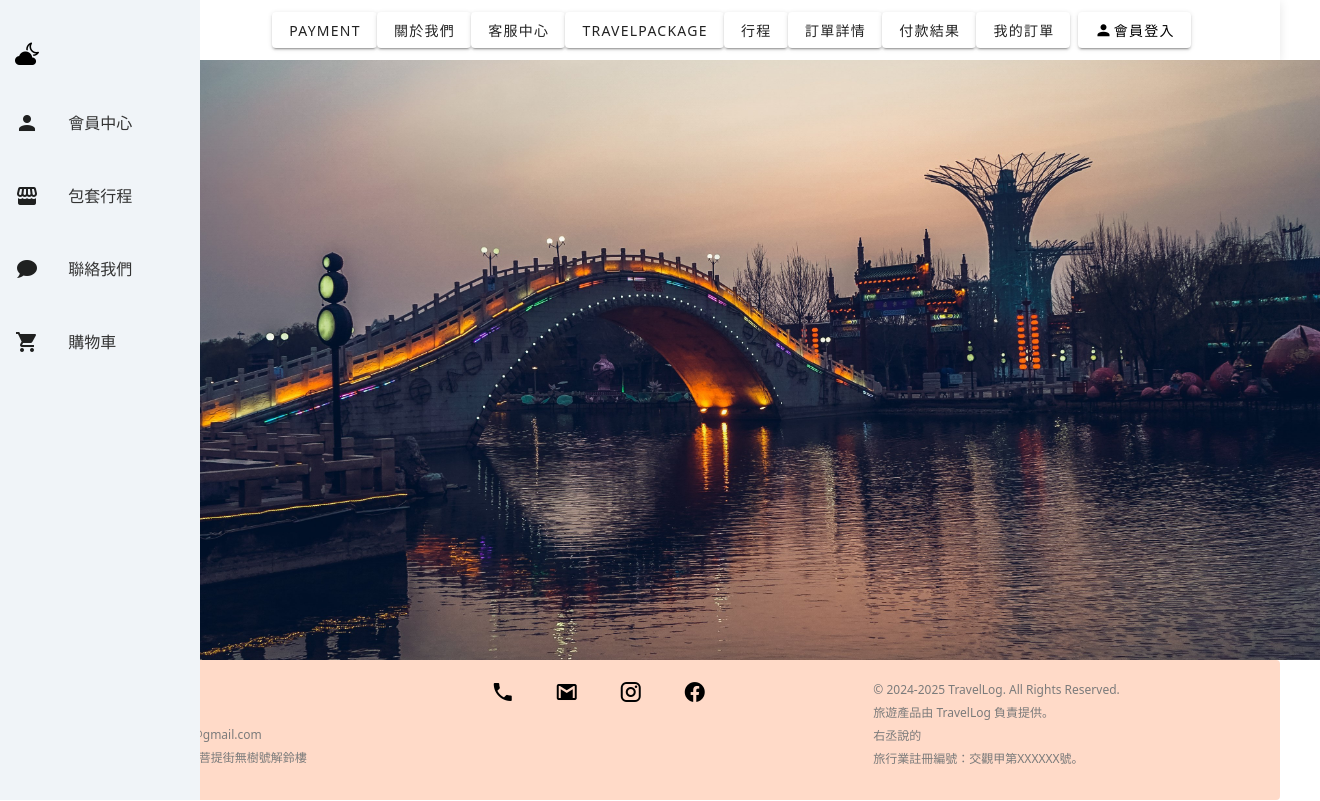
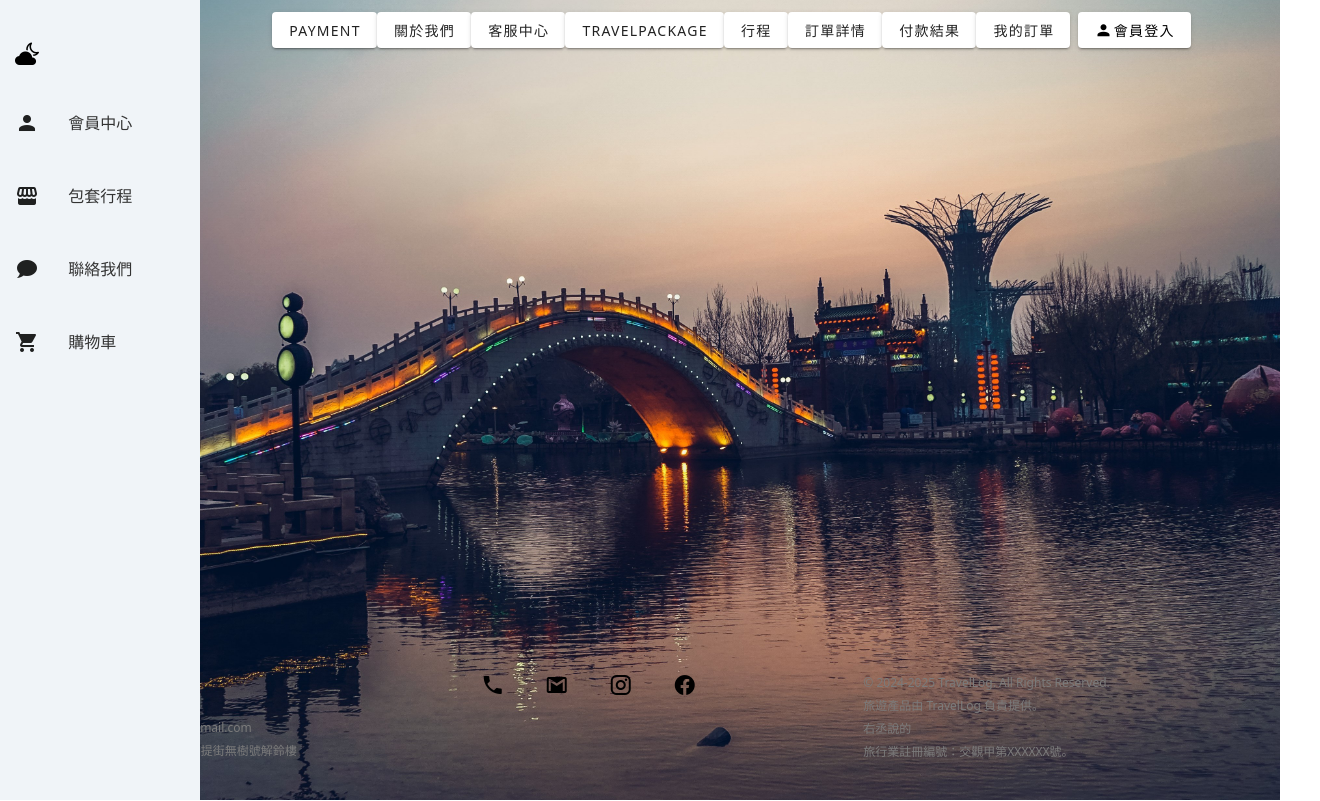
Before and after one commit to theoch3n/TravelLog-Vue, a Vue app: page / in a window 1280 px wide. Shown: the whole page, 1320 px wide, since content can reach past the window. Built offline with nearby package versions, Linux system fonts and the light colour scheme.

Commit message:
[style] 修改首頁樣式

```diff
--- a/src/components/CarouselsCycle.vue
+++ b/src/components/CarouselsCycle.vue
@@ -19,7 +19,7 @@ const banners = ref([
 
 <template>
     <div class="carousel-container">
-        <v-carousel hide-delimiters :show-arrows="false" height="600" cycle hide-delimiter-background
+        <v-carousel hide-delimiters :show-arrows="false" height="100vh" cycle hide-delimiter-background
             class="full-width-carousel">
             <v-carousel-item v-for="(banner, i) in banners" :key="i">
                 <v-img :src="banner.src" :alt="banner.alt" cover height="100%" class="banner-image" />
@@ -31,13 +31,16 @@ const banners = ref([
 <style scoped>
 .carousel-container {
     width: 100vw;
-    margin-left: calc(-50vw + 50%);
-    margin-right: calc(-50vw + 50%);
-    position: relative;
+    height: 100vh;
+    position: fixed;
+    top: 0;
+    left: 0;
+    z-index: -1;
 }
 
 .full-width-carousel {
     width: 100%;
+    height: 100%;
 }
 
 .banner-image {
--- a/src/components/Footer.vue
+++ b/src/components/Footer.vue
@@ -22,7 +22,7 @@ const icons = reactive([
 </script>
 
 <template>
-    <v-footer rounded>
+    <!-- <v-footer rounded> -->
         <v-container fluid class="pa-2">
             <v-row>
                 <v-col cols="12" lg="4" class="footer-text mb-3">
@@ -45,7 +45,7 @@ const icons = reactive([
                 </v-col>
             </v-row>
         </v-container>
-    </v-footer>
+    <!-- </v-footer> -->
 </template>
 
 <style scoped>
--- a/src/layouts/Default.vue
+++ b/src/layouts/Default.vue
@@ -30,16 +30,15 @@ import PageTop from "../components/PageTop.vue";
             - v-slot="{ Component }" 接收當前路由對應的元件
             - 使用動態元件渲染路由內容
         -->
-                <router-view v-slot="{ Component }">
+                <router-view v-slot="{ Component }" class="router-view-container">
                     <component :is="Component" />
                 </router-view>
             </v-main>
             <!-- Page-Top -->
             <PageTop />
         </main>
-
-
-        <footer> <!-- 頁尾區域 -->
+        <!-- 頁尾 -->
+        <footer>
             <Footer />
         </footer>
 
@@ -53,54 +52,62 @@ import PageTop from "../components/PageTop.vue";
 <style scoped>
 nav {
     padding-left: 200px;
-    /* 讓內部內容向右偏移 */
     display: flex;
     align-items: center;
-    /* 垂直置中 */
     height: 60px;
-    /* 高度設定 */
-    background-color: white;
-    /* 背景色 */
+    background-color: transparent;
     width: 100%;
-    /* 讓 nav 佔滿整個寬度 */
-    box-shadow: 0 2px 10px rgba(0, 0, 0, 0.1);
-    /* 陰影美化 */
+    box-shadow: none;
+    position: relative;
+    z-index: 10;
 }
 
 
 /* 調整主內容區域 */
 main {
     margin-left: 20px;
-    /* 確保內容不被側邊欄擋住 */
     flex: 1;
     display: flex;
     flex-direction: column;
-    background-color: white;
+    background-color: transparent;
+    position: relative;
+    z-index: 5;
 }
+
 
 Footer {
     margin-left: 20px;
-    /* 確保內容不被側邊欄擋住 */
+    flex: none;
+    display: flex;
+    flex-direction: column;
+    background-color: transparent !important;
+    padding: 10px 0;
+    min-height: 60px;
+    position: relative;
+    z-index: 10;
+}
+
+.content {
     flex: 1;
     display: flex;
     flex-direction: column;
-    background-color: white;
+    background-color: transparent;
+    position: relative;
 }
 
-.content {
-    /* 讓主要內容區域佔據剩餘空間 */
+.router-view-container {
     flex: 1;
     display: flex;
     flex-direction: column;
-    /* flex-shrink: 0; */
-    background-color: white;
+    width: 100%;
+    height: 100%;
 }
 
 /* 確保 <v-app> 佔滿視窗高度 */
 .v-app {
     display: flex;
     flex-direction: column;
-    /* 確保應用高度至少等於視窗高度 */
     min-height: 100vh;
+    background-color: transparent;
 }
 </style>
--- a/src/pages/Home.vue
+++ b/src/pages/Home.vue
@@ -4,7 +4,6 @@ import icon from "@/components/Icon.vue";
 
 </script>
 <template>
-
   <div class="wrap">
     <div class="item">
       <CarouselsCycle class="carousels" />
@@ -14,14 +13,16 @@ import icon from "@/components/Icon.vue";
     </div>
   </div>
 </template>
+
 <style scoped>
 .wrap {
-  width: 100vw;
+  width: 100%;
+  height: 100%;
   display: flex;
   margin: 0 auto;
+  position: relative;
 
   .item {
-    /* // 看圖片多少比例 */
     width: 100%;
     position: relative;
 
@@ -35,12 +36,6 @@ import icon from "@/components/Icon.vue";
       }
     }
 
-    img {
-      width: 100%;
-      /* //使圖片下方莫名空間消除 */
-      vertical-align: middle;
-    }
-
     .content {
       position: absolute;
       top: 0;
@@ -48,39 +43,13 @@ import icon from "@/components/Icon.vue";
       right: 0;
       left: 0;
       padding: 0 520px;
-      background: rgba(#000, 0.6);
-      /* //垂直置中對齊 */
+      background: rgba(0, 0, 0, 0.4);
       display: flex;
       justify-content: center;
       flex-direction: column;
-      /* //先文字一開始為透明 */
       opacity: 0;
-      /* //透明漸變時間 */
       transition: opacity 0.6s;
       cursor: pointer;
-    }
-
-    h2 {
-      color: #00eaff;
-      font-size: 32px;
-
-      /* // 動態橫線 */
-      &::after {
-        content: '';
-        display: block;
-        width: 0;
-        height: 2px;
-        margin: 5px 0;
-        background-color: #00eaff;
-        /* //使寬度漸變時間為 0.5s delay 0.3s */
-        transition: width 0.5s 0.3s;
-      }
-    }
-
-    p {
-      color: #fff;
-      padding: 5px 0;
-      font-size: 18px;
     }
   }
 }
--- a/vite.config.js
+++ b/vite.config.js
@@ -21,12 +21,12 @@ export default defineConfig({
             },
         },
         https: {
-            key: fs.readFileSync("./localhost-key-wenzhe.pem"),
-            cert: fs.readFileSync("./localhost-wenzhe.pem"),
+            // key: fs.readFileSync("./localhost-key-wenzhe.pem"),
+            // cert: fs.readFileSync("./localhost-wenzhe.pem"),
             // key: fs.readFileSync("./localhost-key-HongRu.pem"),
             // cert: fs.readFileSync("./localhost-HongRu.pem"),
-            // key: fs.readFileSync("./localhost-key-Tai-iSpan.pem"),
-            // cert: fs.readFileSync("./localhost-Tai-iSpan.pem"),
+            key: fs.readFileSync("./localhost-key-Tai-iSpan.pem"),
+            cert: fs.readFileSync("./localhost-Tai-iSpan.pem"),
             // key: fs.readFileSync("./localhost-key-Tai-Laptop.pem"),
             // cert: fs.readFileSync("./localhost-Tai-Laptop.pem"),
             // key: fs.readFileSync("./localhost-key-David.pem"),
```
